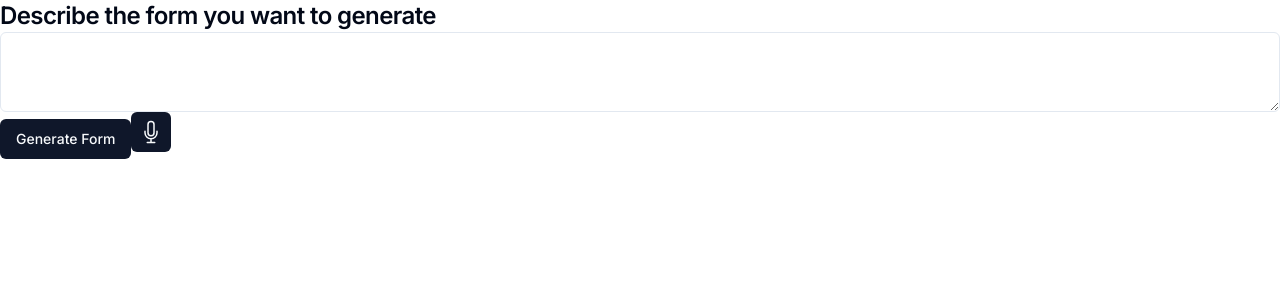
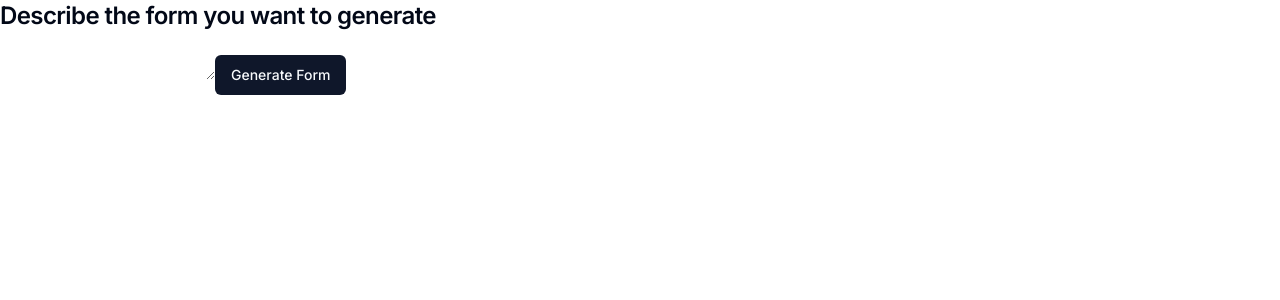
Before and after one commit to JeffreytheCoder/medform-ai, a Next.js app: page / in a window 1280 px wide. Shown: the top 300 px of the page. Built offline with nearby package versions, Linux system fonts and the light colour scheme; no server answers.

Commit message:
Fix textarea ref error

```diff
--- a/app/page.js
+++ b/app/page.js
@@ -1,10 +1,8 @@
 'use client';
 import { useState, useRef, useEffect } from 'react';
-import AudioTranscriber from '../components/AudioTranscriber';
 import CoverPage from '@/components/CoverPage';
 import QuestionPage from '@/components/QuestionPage';
 import { Button } from '@/components/ui/button';
-import { Textarea } from '@/components/ui/textarea';
 
 export default function Home() {
   const promptRef = useRef();
@@ -98,9 +96,8 @@
         <h3 className="scroll-m-20 text-2xl font-semibold tracking-tight">
           Describe the form you want to generate
         </h3>
-        <Textarea ref={promptRef} />
+        <textarea ref={promptRef} />
         <Button onClick={generateForm}>Generate Form</Button>
-        <AudioTranscriber />
       </div>
     );
   } else if (questionIndex === 0) {
--- a/components/QuestionPage.js
+++ b/components/QuestionPage.js
@@ -2,9 +2,8 @@
 import { useRef, useEffect, useState } from 'react';
 import { TypeAnimation } from 'react-type-animation';
 import { Button } from './ui/button';
-import { Input } from './ui/input';
 import AudioTranscriber from './AudioTranscriber';
-import { Response, Textarea } from './ui/response';
+import { Textarea } from './ui/textarea';
 
 export default function QuestionPage({ question, videoLink, onClickNext }) {
   const responseRef = useRef();
@@ -131,7 +130,7 @@
             margin: '30px 0',
           }}
         >
-          <Response
+          <Textarea
             style={{ width: '100%' }}
             ref={responseRef}
             key={question}
--- a/components/ui/response.jsx
+++ /dev/null
@@ -1,45 +0,0 @@
-import * as React from 'react';
-import { cn } from '@/lib/utils';
-
-const Response = React.forwardRef(({ className, ...props }, ref) => {
-  const textareaRef = React.useRef(null); // Using a specific ref for the textarea
-
-  // Adjust the height of the textarea based on its content
-  const adjustHeight = () => {
-    const textarea = textareaRef.current;
-    if (textarea) {
-      textarea.style.height = 'auto'; // Reset the height to recalculate
-      textarea.style.height = `${textarea.scrollHeight}px`; // Set height to scroll height
-    }
-  };
-
-  // Handle input change and adjust height
-  const handleChange = (e) => {
-    adjustHeight();
-  };
-
-  // Adjust height after initial rendering (for pre-filled content)
-  React.useEffect(() => {
-    adjustHeight();
-  }, []);
-
-  return (
-    <textarea
-      rows="1" // Start with a single text row
-      ref={textareaRef} // Attach ref
-      className={cn(
-        "flex w-full rounded-md py-2 text-2xl text-white placeholder:text-gray-600 caret-white",
-        "bg-transparent resize-none overflow-hidden",
-        "border-none focus:border-b`-2 focus:border-gray-300", // Underline only on focus
-        "focus:ring-0 focus:outline-none", // Ensure no border or outline on focus
-        className
-      )}
-      onChange={handleChange}
-      {...props}
-    />
-  );
-});
-
-Response.displayName = "Textarea";
-
-export { Response };
--- a/components/ui/textarea.jsx
+++ b/components/ui/textarea.jsx
@@ -1,18 +1,56 @@
-import * as React from "react"
-
-import { cn } from "@/lib/utils"
+import * as React from 'react';
+import { cn } from '@/lib/utils';
 
 const Textarea = React.forwardRef(({ className, ...props }, ref) => {
+  const textareaRef = React.useRef(null);
+
+  // Adjust the height of the textarea based on its content
+  const adjustHeight = () => {
+    const textarea = textareaRef.current;
+    if (textarea) {
+      textarea.style.height = 'auto';
+      textarea.style.height = `${textarea.scrollHeight}px`;
+    }
+  };
+
+  React.useImperativeHandle(ref, () => ({
+    // This function exposes the `value` and any other properties or methods you want to expose to the parent component
+    get value() {
+      return textareaRef.current.value;
+    },
+    set value(val) {
+      textareaRef.current.value = val;
+    },
+    adjustHeight,
+  }));
+
+  // Handle input change and adjust height
+  const handleChange = (e) => {
+    adjustHeight();
+  };
+
+  // Adjust height after initial rendering
+  React.useEffect(() => {
+    adjustHeight();
+  }, []);
+
   return (
-    (<textarea
+    <textarea
+      rows="1"
+      ref={textareaRef}
       className={cn(
-        "flex min-h-[80px] w-full rounded-md border border-input bg-background px-3 py-2 text-sm ring-offset-background placeholder:text-muted-foreground focus-visible:outline-none focus-visible:ring-2 focus-visible:ring-ring focus-visible:ring-offset-2 disabled:cursor-not-allowed disabled:opacity-50",
+        "flex w-full rounded-md py-2 text-2xl text-white placeholder:text-gray-600 caret-white",
+        "bg-transparent resize-none overflow-hidden",
+        "border-none focus:border-b-2 focus:border-gray-300",
+        "focus:ring-0 focus:outline-none",
         className
       )}
-      ref={ref}
-      {...props} />)
+      onChange={handleChange}
+      {...props}
+    />
   );
-})
-Textarea.displayName = "Textarea"
+});
 
-export { Textarea }
+Textarea.displayName = "Textarea";
+
+export { Textarea };
```
